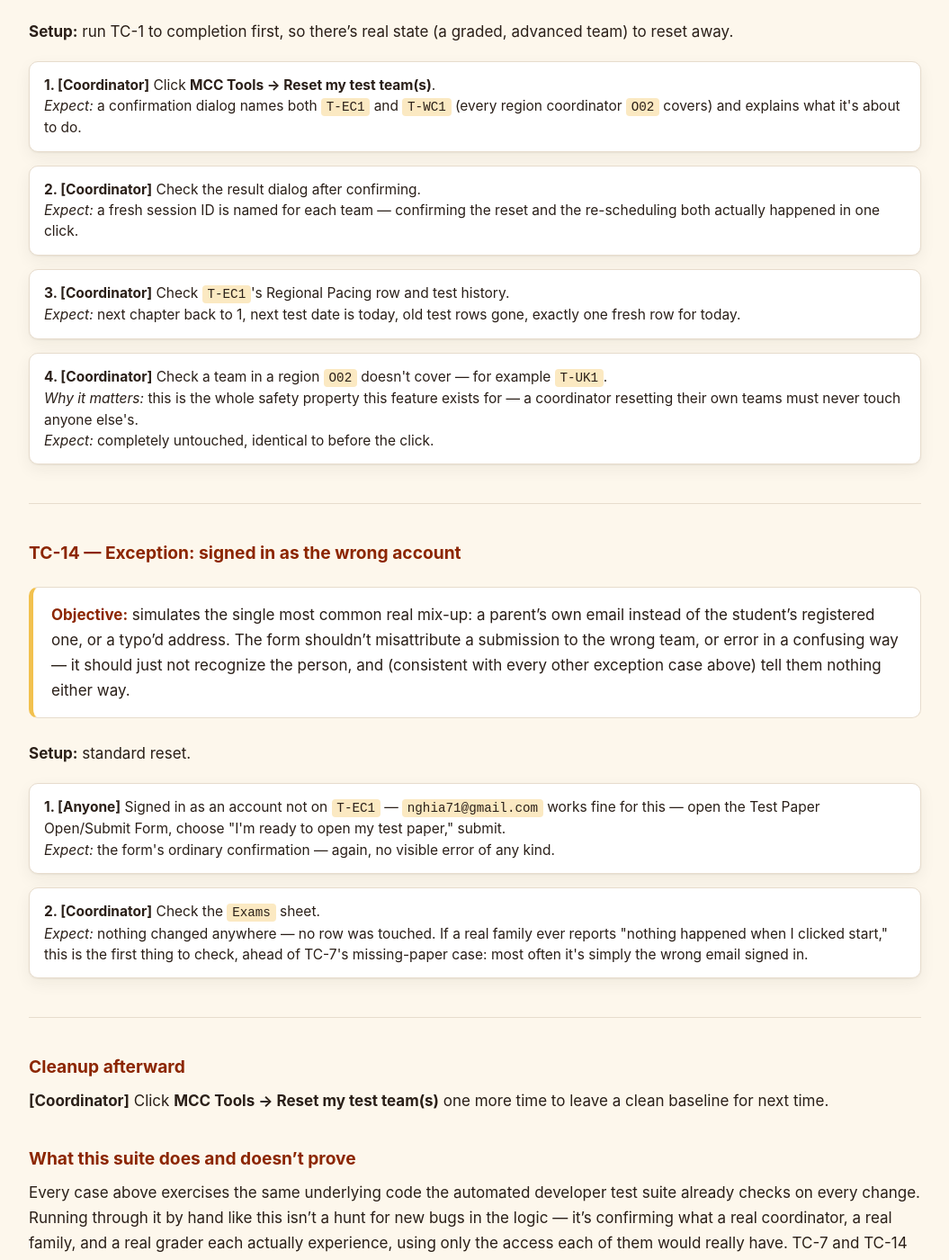
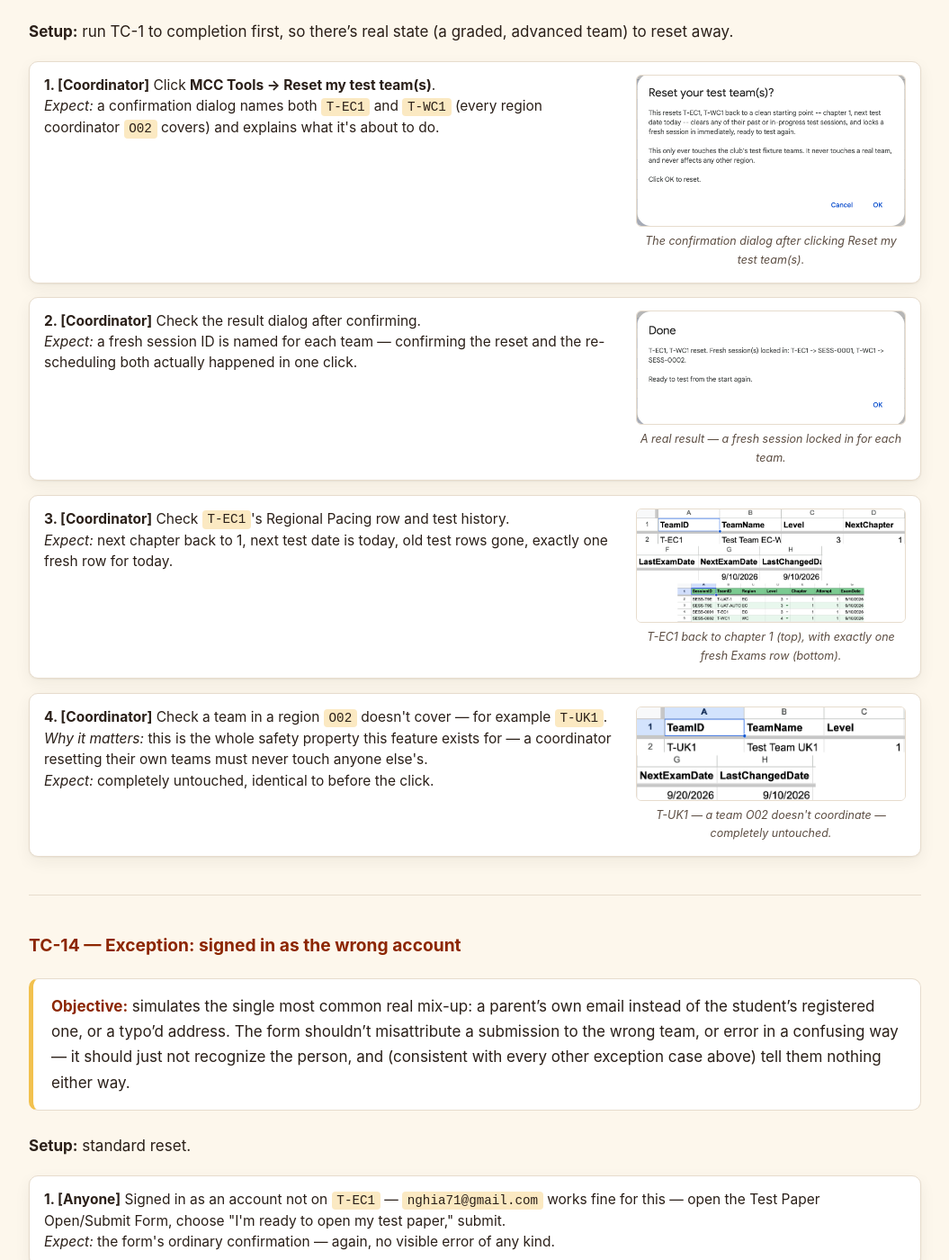
Before and after one commit to nghia71/nghia71.github.io, a Jekyll site: the page built from current-standings.md, in a window 1280 px wide and 1400 px high, scrolled down 13921 px. Shown: the whole window at 90% size, without its empty margins (112-1167 px from the left). Built offline with Jekyll 4.4.1, drawn with Linux system fonts in a browser that asks for light colours.

Commit message:
Add real live-captured screenshots to TC-13 (everyday reset)
Drove MCC Tools -> Reset my test team(s) live, captured the
confirmation dialog, the Done dialog with fresh session IDs, T-EC1's
post-reset Regional Pacing row + Exams history, and confirmed T-UK1
(a team coordinator O02 doesn't cover) is completely untouched.

Co-Authored-By: Claude Sonnet 5 <noreply@anthropic.com>
Claude-Session: https://claude.ai/code/session_015fnAyissPHLrFqhmKJxWoJ

```diff
--- a/current-standings.md
+++ b/current-standings.md
@@ -543,12 +543,20 @@ Each case below says if it needs anything beyond this standard reset.
 <strong>1. [Coordinator]</strong> Click <strong>MCC Tools → Reset my test team(s)</strong>.<br>
 <em>Expect:</em> a confirmation dialog names both <code>T-EC1</code> and <code>T-WC1</code> (every region coordinator <code>O02</code> covers) and explains what it's about to do.
 </div>
+<div class="tc-step-shot">
+<img src="./img/current-standings/tc13-reset-confirm.png" alt="The Reset your test team(s) confirmation dialog, naming T-EC1 and T-WC1">
+<div class="tc-step-caption">The confirmation dialog after clicking Reset my test team(s).</div>
+</div>
 </div>
 
 <div class="tc-step">
 <div class="tc-step-text">
 <strong>2. [Coordinator]</strong> Check the result dialog after confirming.<br>
 <em>Expect:</em> a fresh session ID is named for each team — confirming the reset and the re-scheduling both actually happened in one click.
+</div>
+<div class="tc-step-shot">
+<img src="./img/current-standings/tc13-reset-done.png" alt="The Done dialog naming fresh session IDs for T-EC1 and T-WC1">
+<div class="tc-step-caption">A real result — a fresh session locked in for each team.</div>
 </div>
 </div>
 
@@ -557,6 +565,10 @@ Each case below says if it needs anything beyond this standard reset.
 <strong>3. [Coordinator]</strong> Check <code>T-EC1</code>'s Regional Pacing row and test history.<br>
 <em>Expect:</em> next chapter back to 1, next test date is today, old test rows gone, exactly one fresh row for today.
 </div>
+<div class="tc-step-shot">
+<img src="./img/current-standings/tc13-step3-pacing-and-history.png" alt="T-EC1's Regional Pacing row showing next chapter 1, and its Exams history showing exactly one fresh row">
+<div class="tc-step-caption">T-EC1 back to chapter 1 (top), with exactly one fresh Exams row (bottom).</div>
+</div>
 </div>
 
 <div class="tc-step">
@@ -564,6 +576,10 @@ Each case below says if it needs anything beyond this standard reset.
 <strong>4. [Coordinator]</strong> Check a team in a region <code>O02</code> doesn't cover — for example <code>T-UK1</code>.<br>
 <em>Why it matters:</em> this is the whole safety property this feature exists for — a coordinator resetting their own teams must never touch anyone else's.<br>
 <em>Expect:</em> completely untouched, identical to before the click.
+</div>
+<div class="tc-step-shot">
+<img src="./img/current-standings/tc13-step4-uk1-unchanged.png" alt="T-UK1's Regional Pacing row, unchanged by the reset">
+<div class="tc-step-caption">T-UK1 — a team O02 doesn't coordinate — completely untouched.</div>
 </div>
 </div>
 
```
Also changed, not shown: img/current-standings/tc13-reset-confirm.png (added), img/current-standings/tc13-reset-done.png (added), img/current-standings/tc13-step3-pacing-and-history.png (added), img/current-standings/tc13-step4-uk1-unchanged.png (added).
